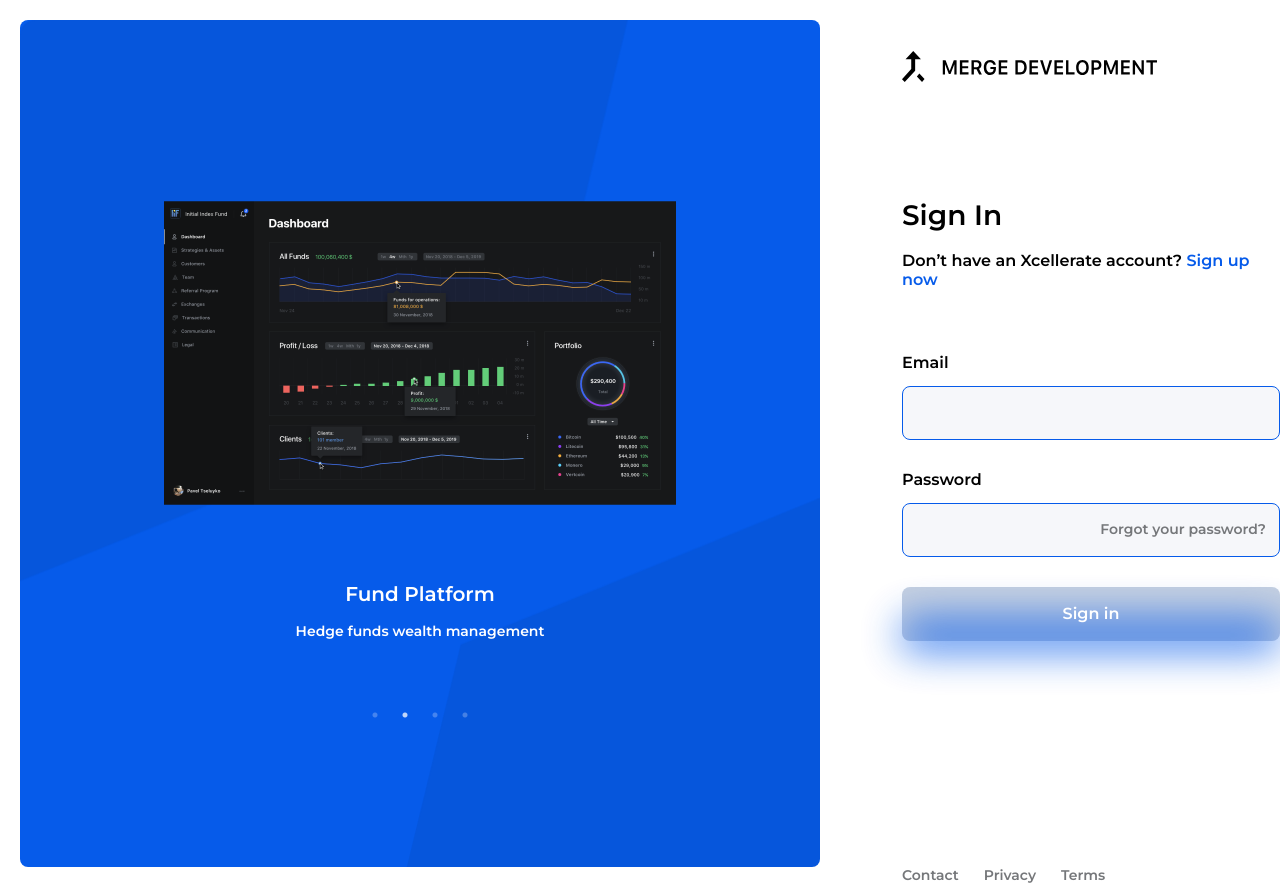
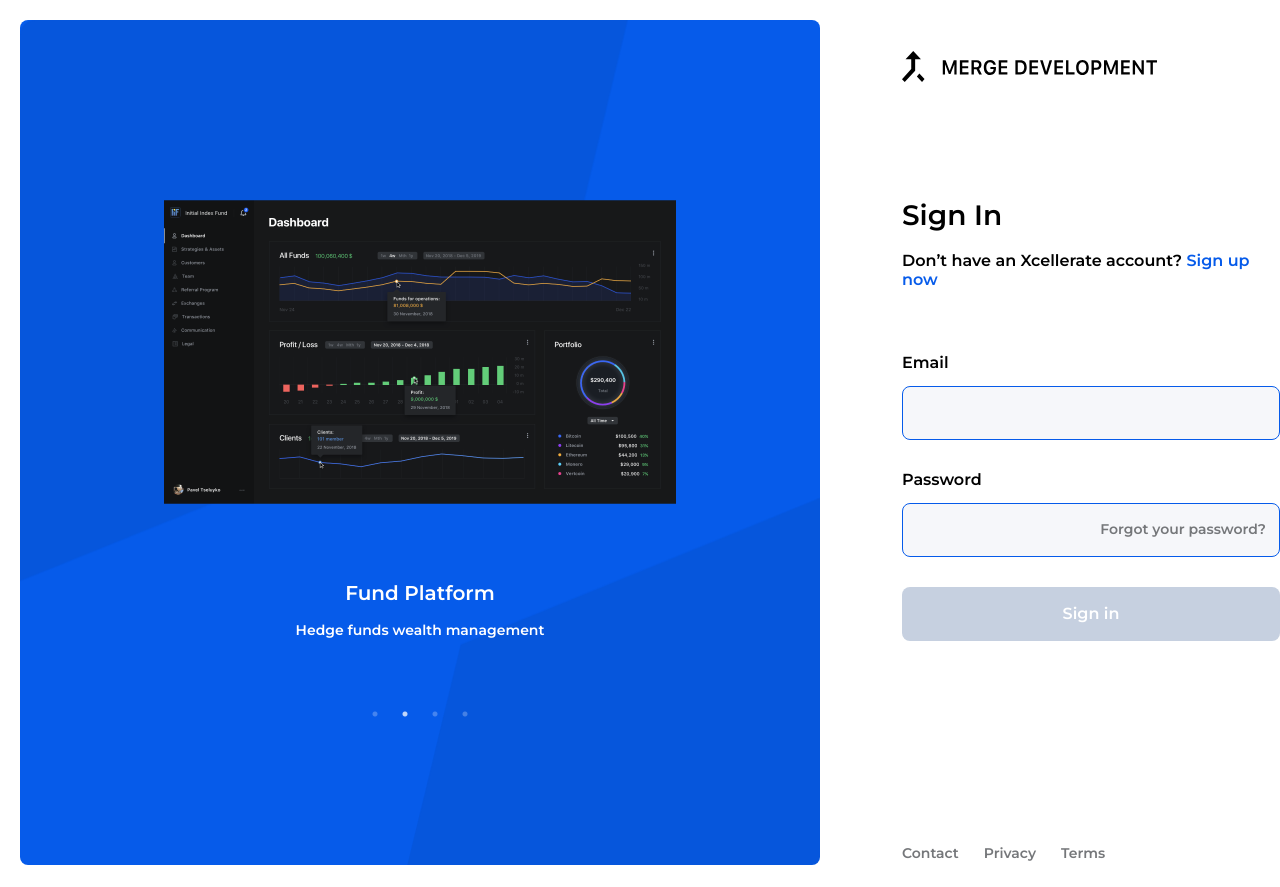
Before and after one commit to n7-remax/react-login, a React (Create React App) app: page / in a window 1280 px wide. Built offline with nearby package versions, Linux system fonts and the light colour scheme.

Commit message:
refactor css

```diff
--- a/src/style/style.css
+++ b/src/style/style.css
@@ -31,6 +31,10 @@
   transition: 0.3s;
 }
 
+.form {
+  margin-bottom: 200px;
+}
+
 .input {
   display: flex;
   flex-direction: column;
@@ -56,6 +60,7 @@
   border-radius: 8px;
   padding: 18px 0 19px 20px;
   height: 54px;
+  transition: 0.3s;
 }
 
 .error-password,
@@ -75,16 +80,17 @@
   outline: none;
 }
 
-.error {
-  border: 1px solid #ff4b26 !important;
+.input .error {
+  border: 1px solid #ff4b26;
   animation: shake 0.82s cubic-bezier(0.36, 0.07, 0.19, 0.97) both;
   transform: translate3d(0, 0, 0);
   backface-visibility: hidden;
+  background: #FFFFFF;
   perspective: 1000px;
   transition: 0.3s;
 }
-.complete {
-  border: 1px solid #6fcf97 !important;
+.input .complete {
+  border: 1px solid #6fcf97;
   transition: 0.3s;
 }
 
@@ -99,7 +105,6 @@
   align-items: center;
   font-size: 16px;
   cursor: pointer;
-  margin-bottom: 222px;
   transition: 0.7s;
   z-index: 1;
 }
@@ -111,18 +116,28 @@
   position: absolute;
   bottom: -9px;
   left: 0;
-  background: #065bea;
+  background: #0451d2;
   opacity: 0.83;
   filter: blur(20px);
   border-radius: 8px;
   transition: 0.7s;
   z-index: -1;
 }
+.btn:hover::before {
+  background: rgba(6, 91, 234, 0.5);
+}
 .btn:hover {
   background: #0451d2;
   transition: 0.7s;
 }
 
+.disabled::before {
+  background: none;
+}
+
+.disabled:hover::before {
+  background: none;
+}
 .disabled {
   background: #c6d0e0;
 }
@@ -134,6 +149,10 @@
 
 .display-none {
   display: none;
+}
+
+.links {
+  margin-bottom: 20px;
 }
 
 .links a {
```
